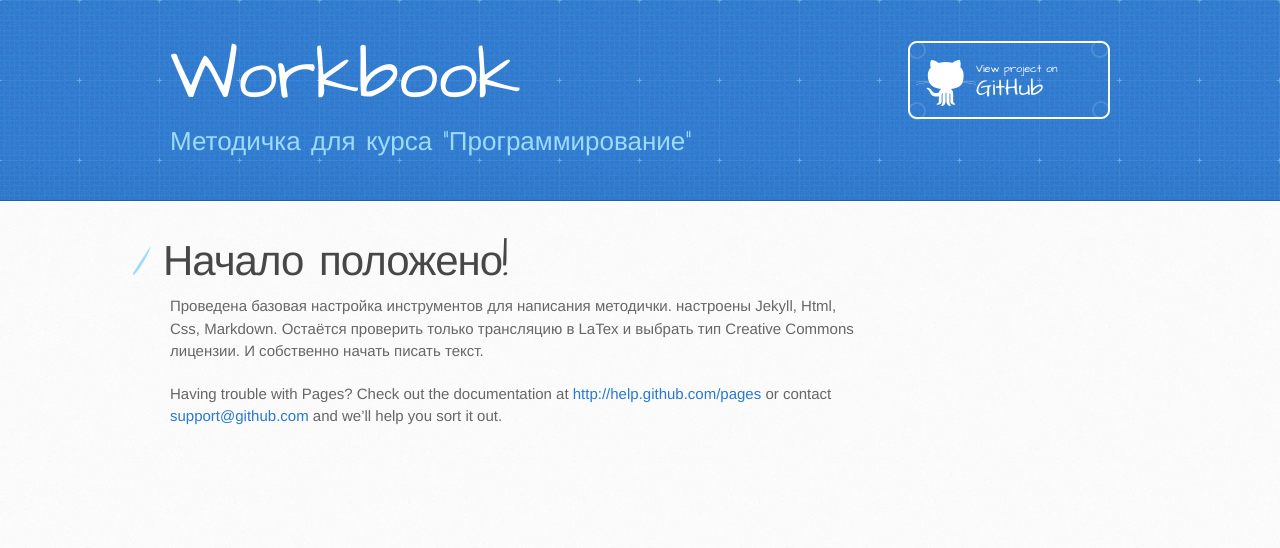
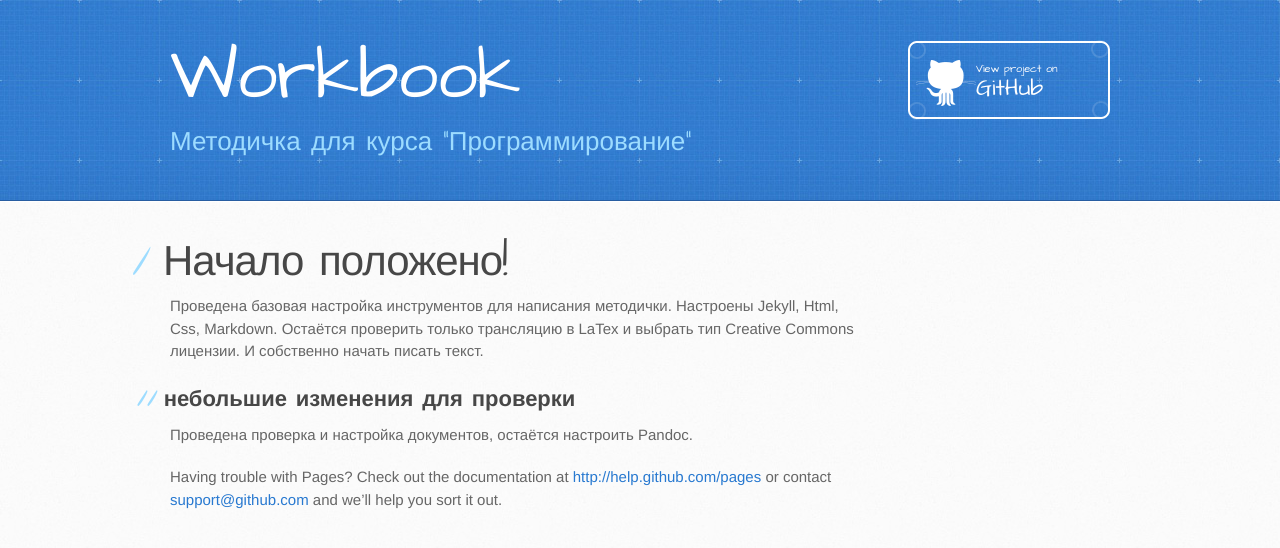
Before and after one commit to jskonst/WorkbookProgramming, a Jekyll site: the page built from index.markdown, in a window 1280 px wide. Shown: the top 548 px of the page. Built offline with Jekyll 4.4.1, drawn with Linux system fonts in a browser that asks for light colours.

```diff
--- a/index.markdown
+++ b/index.markdown
@@ -5,4 +5,9 @@
 
 # Начало положено!
 
-Проведена базовая настройка инструментов для написания методички. настроены Jekyll, Html, Css, Markdown. Остаётся проверить только трансляцию в LaTex и выбрать тип Creative Commons лицензии. И собственно начать писать текст.
+Проведена базовая настройка инструментов для написания методички. Настроены Jekyll, Html, Css, Markdown. Остаётся проверить только трансляцию в LaTex и выбрать тип Creative Commons лицензии. И собственно начать писать текст.
+
+
+## небольшие изменения для проверки
+
+Проведена проверка и настройка документов, остаётся настроить Pandoc.
```
